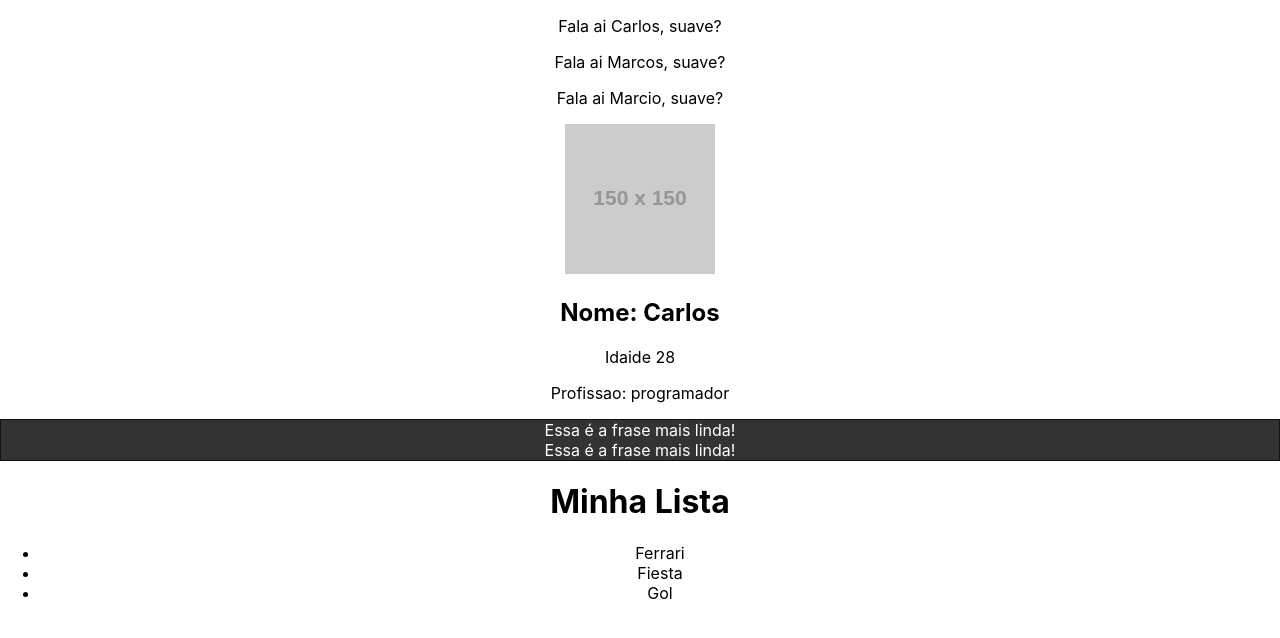
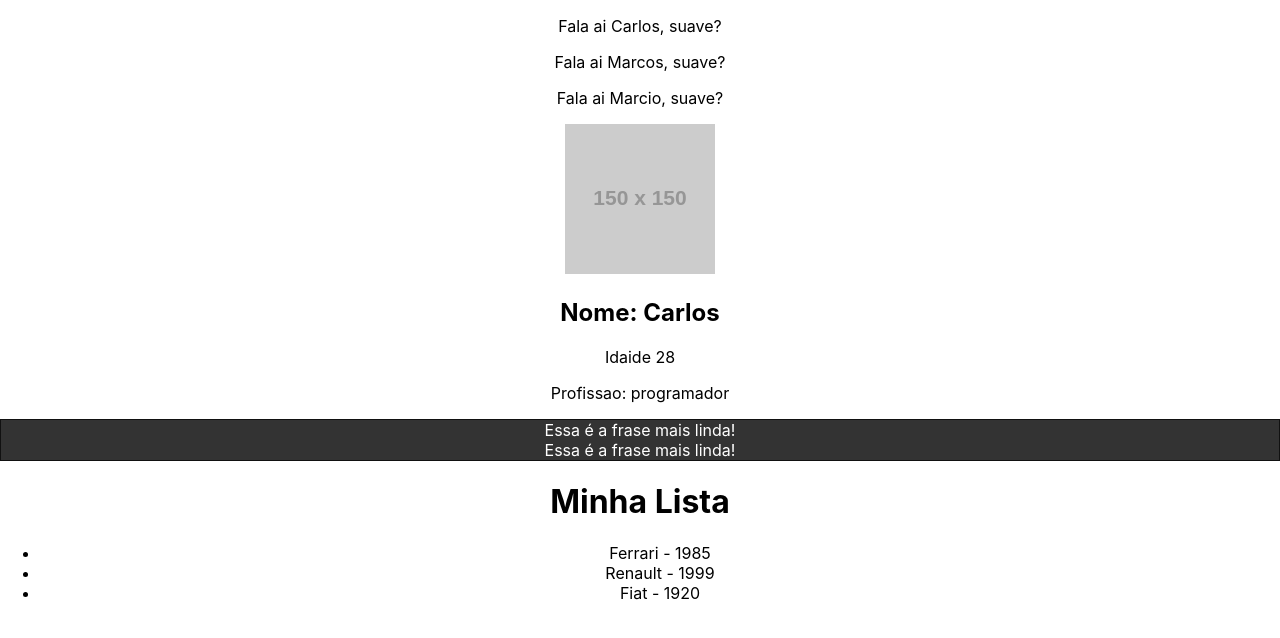
Before and after one commit to CarlosRenielly/REACT-JS, a React (Create React App) app in the folder meu-projeto/: page / in a window 1280 px wide. Shown: the top 638 px of the page. Built offline with nearby package versions, Linux system fonts and the light colour scheme.

Commit message:
save
save

```diff
--- a/meu-projeto/src/componets/Item.js
+++ b/meu-projeto/src/componets/Item.js
@@ -1,9 +1,16 @@
-function Item (props){
+import PropTypes from 'prop-types'
+
+
+function Item ({marca, ano_lancamento}){
   return(
     <>
-      <li>{props.marca}</li>
+      <li>{marca} - {ano_lancamento}</li>
     </>
   )
 }
 
+Item.propTypes = {
+  marca: PropTypes.string,
+}
+
 export default Item
--- a/meu-projeto/src/componets/List.js
+++ b/meu-projeto/src/componets/List.js
@@ -5,9 +5,9 @@
     <>
       <h1>Minha Lista</h1>
       <ul>
-       <Item marca= "Ferrari"/>
-       <Item marca = "Fiesta"/>
-       <Item marca = "Gol"/>
+       <Item marca= "Ferrari" ano_lancamento={1985}/>
+       <Item marca= "Renault" ano_lancamento={1999}/>
+       <Item marca= "Fiat" ano_lancamento={1920}/>
       </ul>
     </>
   )
```
